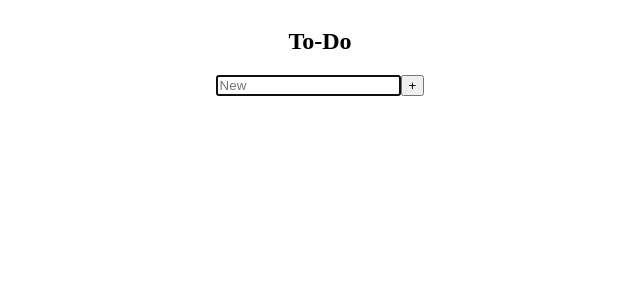
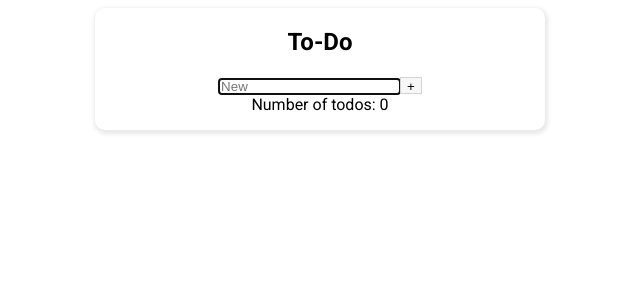
Before and after one commit to rowanlittlefield/test-react-todomvc, a React app: page / in a window 1280 px wide. Shown: the top 300 px of the page, without its empty margins (320-960 px from the left). Built offline with nearby package versions, Linux system fonts and the light colour scheme.

Commit message:
Enable error rendering

```diff
--- a/index.html
+++ b/index.html
@@ -2,6 +2,8 @@
 <html>
   <head>
     <meta charset="utf-8">
+    <link href="https://fonts.googleapis.com/css?family=Roboto:300,400,500,700" rel="stylesheet">
+    <link href="https://fonts.googleapis.com/css?family=Noto+Sans" rel="stylesheet">
     <link rel="stylesheet" href="./src/styles/base.css">
     <link rel="stylesheet" href="./src/styles/app.css">
     <title>Todo App</title>
--- a/src/components/new_todo_form.jsx
+++ b/src/components/new_todo_form.jsx
@@ -5,13 +5,17 @@ class NewTodoForm extends React.Component {
 
   constructor(props) {
     super(props);
-    this.state = {todo: ''}
+    this.state = {
+      todo: '',
+      error: false
+    }
     this.handleSubmit = this.handleSubmit.bind(this);
     this.idIncrementor = 1;
   }
 
   handleSubmit(e) {
     e.preventDefault();
+    if (this.state.todo !== '') {
       this.props.createTodo(
         {
           id: this.idIncrementor,
@@ -19,6 +23,9 @@ class NewTodoForm extends React.Component {
         }
       );
       this.idIncrementor += 1;
+    } else {
+      this.setState({error: true})
+    }
   }
 
   update(field) {
@@ -27,16 +34,32 @@ class NewTodoForm extends React.Component {
     };
   }
 
+  renderErrors() {
+    if(!this.state.error) return null;
+
+  return(
+    <span className="todo-form-errors">To-do cannot be blank</span>
+  );
+}
+
+clearErrors() {
+  if (this.state.error) this.setState({error: false});
+}
+
   render() {
     return (
       <div>
-        <form onSubmit={this.handleSubmit} className="new-todo-form">
+        <form onSubmit={this.handleSubmit}
+          onClick={this.clearErrors.bind(this)}
+          className="new-todo-form">
+          {this.renderErrors()}
           <label>
             <input type="text"
+              className="new-todo-form-input"
               value={this.state.todo}
               onChange={this.update('todo')}
               placeholder="New"
-              autoFocus/>
+              autoFocus="true"/>
           </label>
           <input className="new-todo-form-submit"
             type="submit"
@@ -48,3 +71,11 @@ class NewTodoForm extends React.Component {
 }
 
 export default NewTodoForm;
+
+// <ul className="session-errors">
+//   {this.props.errors.map((error, i) => (
+//     <li key={`error-${i}`}>
+//       {error}
+//     </li>
+//   ))}
+// </ul>
--- a/src/components/todo.jsx
+++ b/src/components/todo.jsx
@@ -8,11 +8,11 @@ class Todo extends React.Component {
   render() {
     return (
       <Provider store={ this.props.store }>
-        <div className="todo-app">
+        <span className="todo-app">
           <h2>To-Do</h2>
           <NewTodoFormContainer />
           <TodoListContainer />
-        </div>
+        </span>
       </Provider>
 
     );
--- a/src/components/todo_list.jsx
+++ b/src/components/todo_list.jsx
@@ -5,13 +5,18 @@ class TodoList extends React.Component {
 
   render() {
     const todoListItems = this.props.todos.map((todo, idx) => {
-      return (<TodoListItemContainer key={idx} body={todo.body} id={todo.id} />);
+      return (
+        <TodoListItemContainer key={idx} body={todo.body} id={todo.id} />
+      );
     });
 
     return (
-      <ul id="todo-list" className="todo-list">
-        {todoListItems}
-      </ul>
+      <div>
+        <span>Number of todos: {this.props.todos.length}</span>
+        <ul id="todo-list" className="todo-list">
+          {todoListItems}
+        </ul>
+      </div>
     );
   }
 }
--- a/src/components/todo_list_item.jsx
+++ b/src/components/todo_list_item.jsx
@@ -11,7 +11,11 @@ class TodoListItem extends React.Component {
         <span>{this.props.body}</span>
         <input type="checkbox" />
         <button className="todo-list-item-button"
-          onClick={this.props.deleteTodo.bind(this, this.props.id)}>Remove</button>
+          onClick={this.props.deleteTodo.bind(this, this.props.id)}>
+          <div>
+            Remove
+          </div>
+        </button>
       </li>
     );
   }
--- a/src/styles/app.css
+++ b/src/styles/app.css
@@ -1,8 +1,47 @@
+body {
+  display: flex;
+  flex-direction: row;
+  justify-content: center;
+}
+
 .todo-app {
+  font-family: 'Roboto', sans-serif;
+  width: 450px;
   display: flex;
   flex-direction: column;
   justify-content: center;
   align-items: center;
+
+  padding: 48 40 36 40;
+  border: none;
+  border-radius: 10px;
+  box-shadow: 1px 2px 4px 2px rgba(0, 0, 0, 0.09);
+}
+
+.new-todo-form-input {
+  /*border: 1px solid rgb(238, 238, 238);*/
+  border: 1px solid lightgrey;
+  height: 13px;
+}
+
+.new-todo-form-submit {
+  height: 17px;
+
+  background-color: rgba(17, 17, 17, 0.03);
+  /*border-radius: 2px;
+  border-top-right-radius: 2px;
+  border-bottom-right-radius: 2px;*/
+
+  border: 1px solid lightgrey;
+  /*width: 70px;
+  height: 29px;
+  padding: 1px 7px 2px 7px;*/
+  margin-left: -1px;
+
+  /*display: flex;
+  flex-direction: row;
+  justify-content: center;
+  align-items: center;*/
 }
 
 .todo-list {
@@ -15,12 +54,32 @@
 }
 
 .todo-list-item-button {
+  font-family: 'Noto', 'Roboto', 'Arial', sans-serif;
   display: none;
 
+  border: none;
+  padding: 5px 0;
+
+  box-shadow: 1px 2px 3px 2px rgba(0, 0, 0, 0.09);
+  background-color: #fff;
+  z-index: 2;
+}
+
+.todo-list-item-button:focus {
+  outline: 0;
+}
+
+.todo-list-item-button > div {
+  /*font-size: 12px;*/
+  padding: 0 5px;
+}
+
+.todo-list-item-button > div:hover {
+  background-color: rgba(17, 17, 17, 0.1);
 }
 
 .todo-list-item:hover .todo-list-item-button {
   display: flex;
   position: absolute;
-  left: -60px;
+  left: -50px;
 }
```
Lines whose indentation alone changed are shown as unchanged.
